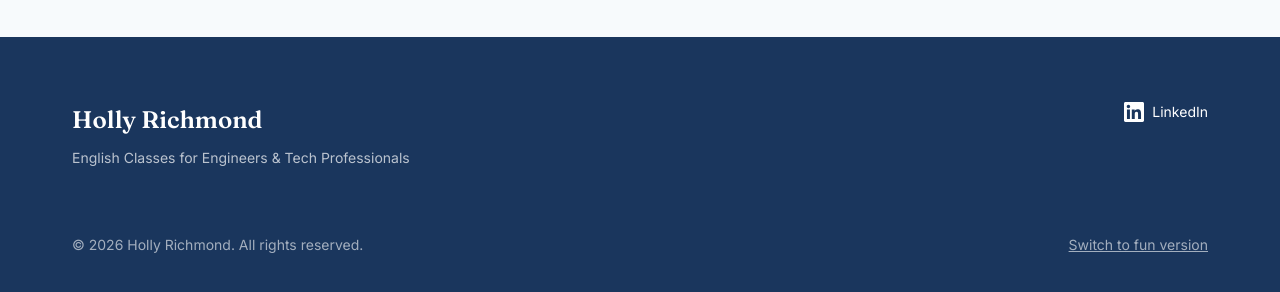
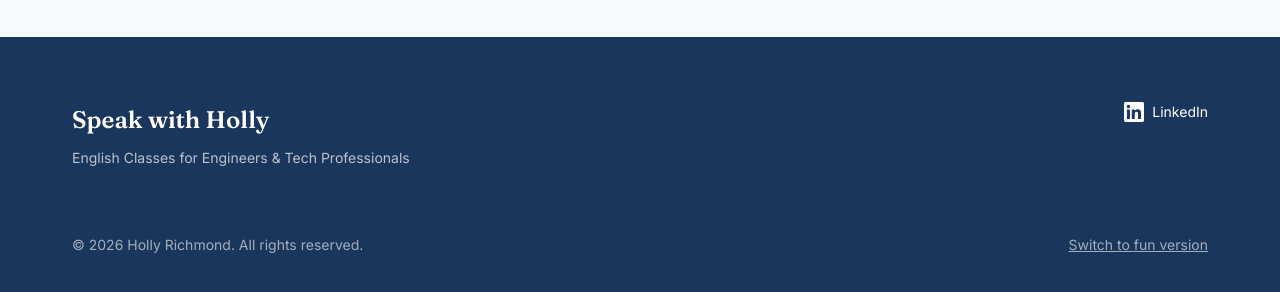
Before and after one commit to nahumgarcia/holly_web, a Jekyll site: the page built from index.html, in a window 1280 px wide and 900 px high, scrolled down 4865 px. Shown: the part 596-888 px from the top of the window. Built offline with Jekyll 4.4.1, drawn with Linux system fonts in a browser that asks for light colours.

Commit message:
Update footer logo text to 'Speak with Holly'

```diff
--- a/_includes/formal/footer.html
+++ b/_includes/formal/footer.html
@@ -2,7 +2,7 @@
   <div class="container">
     <div class="footer-content">
       <div class="footer-brand">
-        <span class="footer-logo">Holly Richmond</span>
+        <span class="footer-logo">Speak with Holly</span>
         <p class="footer-tagline">English Classes for Engineers & Tech Professionals</p>
       </div>
 
```
